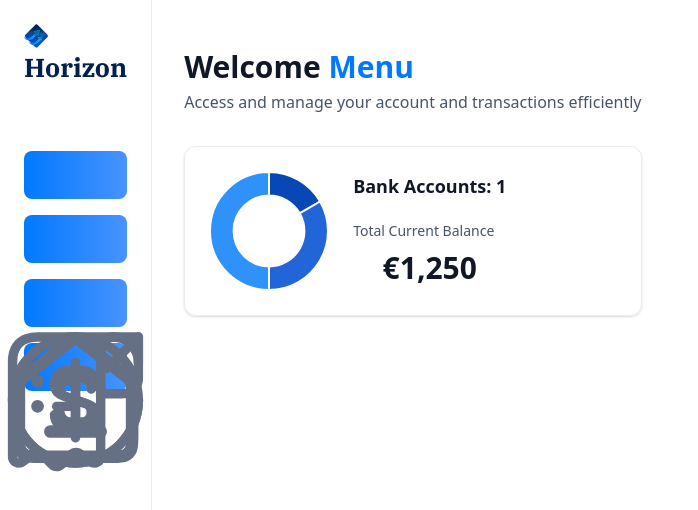
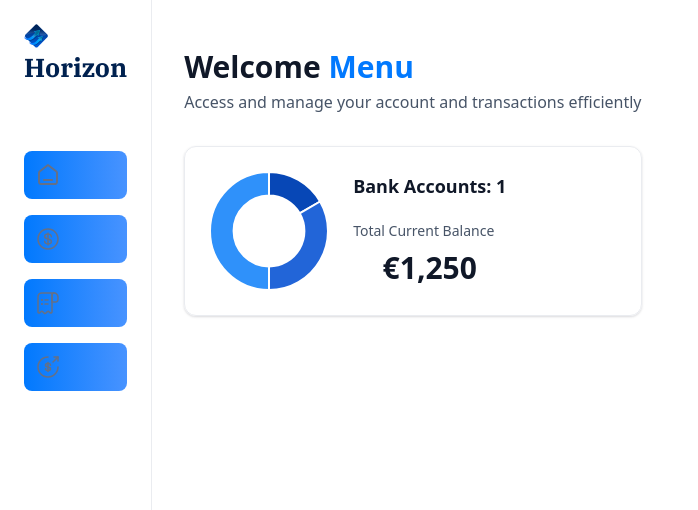
Before and after one commit to MenuMinyu/Banking_web_app, a Next.js app in the folder jsm_banking/: page / in a window 1280 px wide. Shown: the top 510 px of the page, without its empty margins (0-698 px from the left). Built offline with nearby package versions, Linux system fonts and the light colour scheme.

Commit message:
Update Sidebar.tsx
<div> had a relative property that was wrongly capitalized

```diff
--- a/jsm_banking/components/ui/Sidebar.tsx
+++ b/jsm_banking/components/ui/Sidebar.tsx
@@ -26,7 +26,7 @@ const Sidebar = ({ user }: SiderbarProps) => {
                 const isActive = pathname === item.route || pathname.startsWith('${item.route}/')
                 return (
                     <Link href={item.route} key={item.label} className={cn('sidebar-link', 'bg-bank-gradient', isActive )}>
-                        <div className="Relative size-6">
+                        <div className="relative size-6">
                             <Image
                                 src={item.imgURL}
                                 alt={item.label}
```
